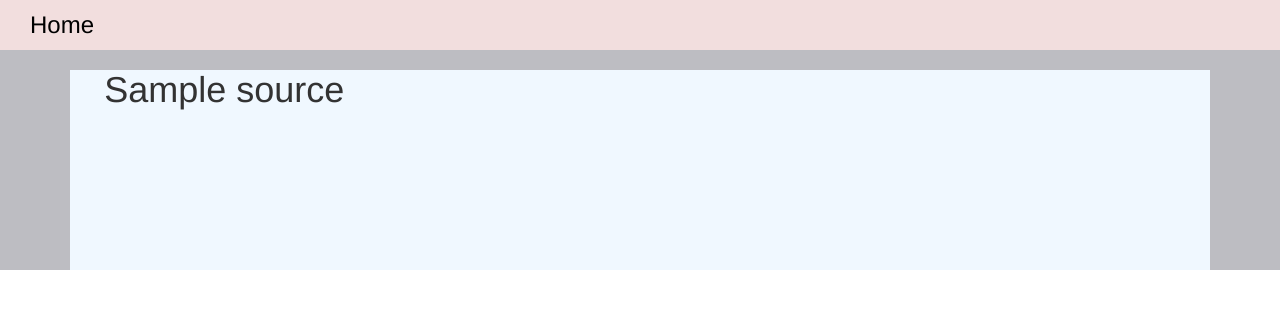
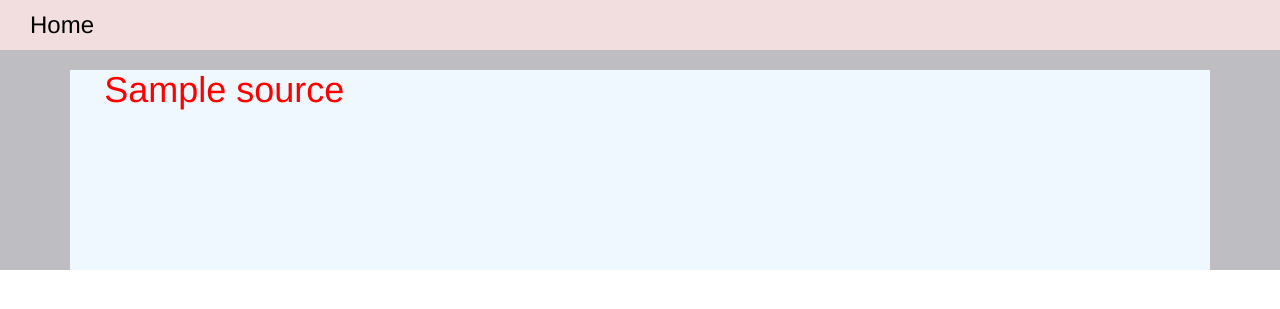
Before and after one commit to njoroge33/news, a Flask app: template app/templates/index.html in a window 1280 px wide. Shown: the top 309 px of the page. Run offline with Flask 2, Linux system fonts and the light colour scheme; the template is opened without the code that fills it: most values are stand-ins (such as "Sample title", 1, 10 or a date in 2020); some libraries are stand-ins or nearby versions.

Commit message:
add a static file

```diff
--- /dev/null
+++ b/app/static/css/index.css
@@ -0,0 +1,3 @@
+body {
+    color: red;
+}
--- a/app/templates/index.html
+++ b/app/templates/index.html
@@ -1,4 +1,11 @@
 {% extends 'base.html' %}
+
+{% block styles %}
+{{ super() }}
+<link rel="stylesheet" href="{{ url_for('static', filename= 'css/index.css') }}">
+<!-- <link href="https://fonts.googleapis.com/css?family=Arima+Madurai&display=swap" rel="stylesheet"> -->
+{% endblock %}
+
 
 {% block content %}
 {% for source in sources %}
@@ -11,5 +18,5 @@
         </div>
     </div>
 </div>
-    {% endfor %}
-    {% endblock %}
+{% endfor %}
+{% endblock %}
```
Also changed, not shown: app/templates/base.html (line endings or trailing spaces).
